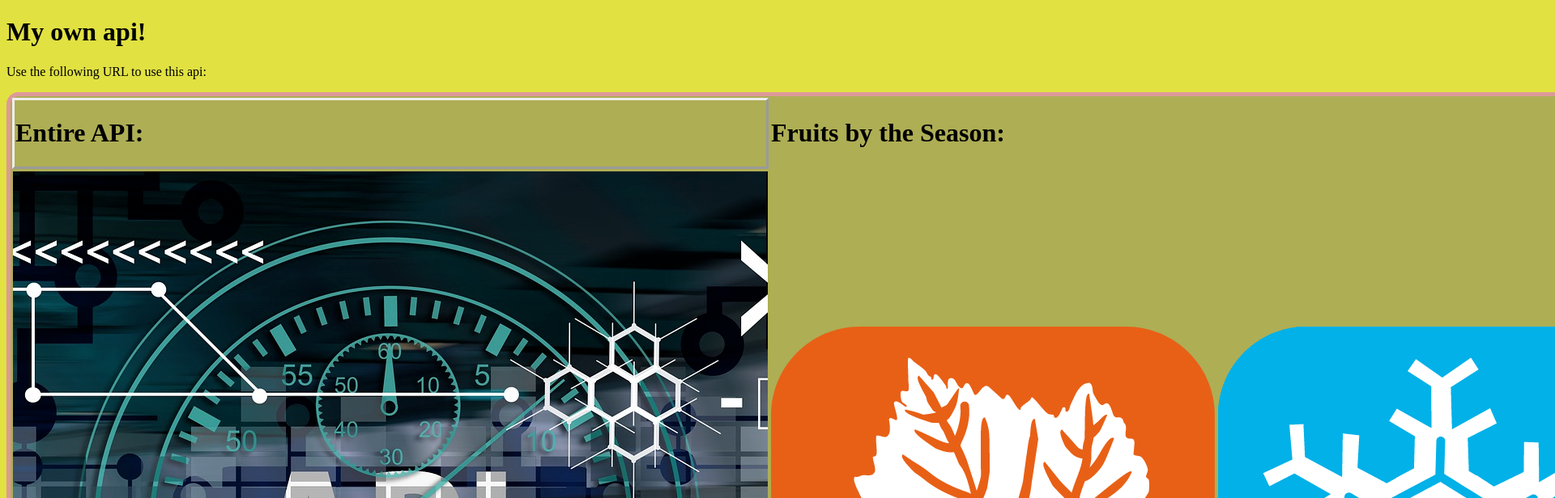
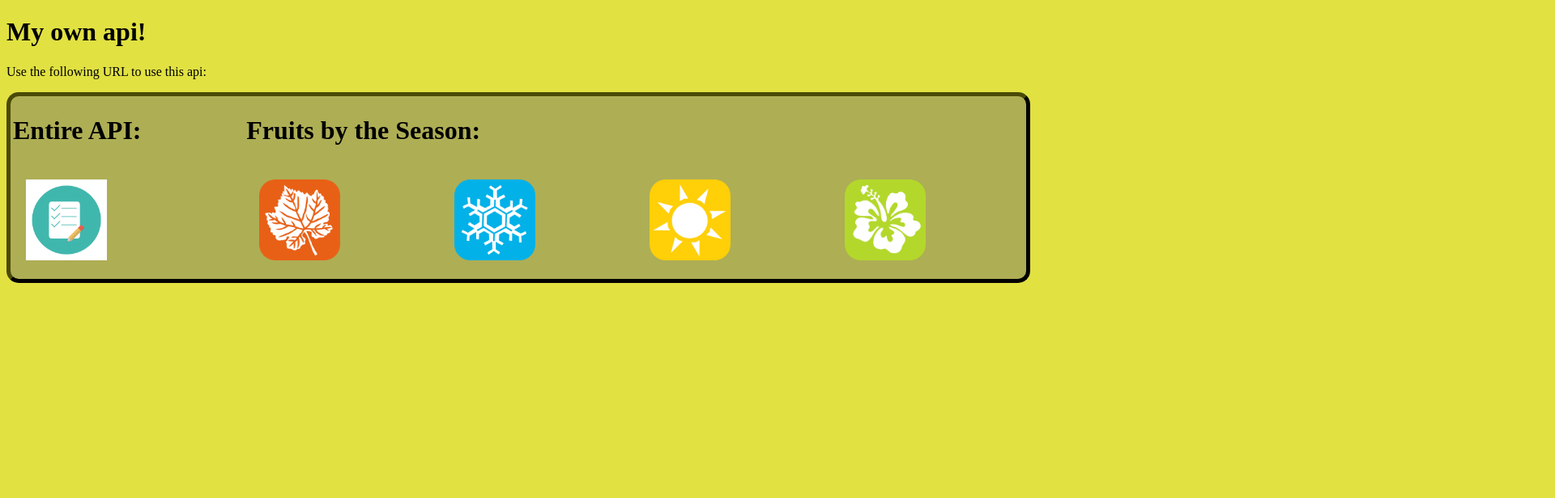
Before and after one commit to mathcodes/my100devs, a website: page seasonal-fruits-api/index.html in a window 1280 px wide. Shown: the top 616 px of the page at 81% size, 1920 px wide, since content can reach past the window. Drawn offline with Linux system fonts and the light colour scheme.

```diff
--- a/seasonal-fruits-api/index.html
+++ b/seasonal-fruits-api/index.html
@@ -12,20 +12,17 @@
     background-color:#e1e142;
   }
   img{
-    /* height: 100px; */
-    /* margin: 1em; */
+    height: 100px;
+    margin: 1em;
   }
 
   table{
     background-color:#aeae55;
     border-radius: 15px;
-    border:#dd9999 5px outset;
+    border:#4a4a06 5px outset;
 
   }
 
-  .colRight{
-    border:outset;
-  }
 </style>
 
 <body>
@@ -41,7 +38,7 @@
     <tbody>
       <tr>
         <td>
-          <a href="http://localhost:8000/api/"><img src="./assets/images/a.png" /></a>
+          <a href="http://localhost:8000/api/"><img src="https://raw.githubusercontent.com/mathcodes/my100devs/main/seasonal-fruits-api/assets/images/data.png" /></a>
         </td>
         <td>
           <a href="http://localhost:8000/api/Fall"><img src="https://raw.githubusercontent.com/mathcodes/my100devs/main/seasonal-fruits-api/assets/images/fall.png" /></a>
```
Also changed, not shown: 1 other file.
